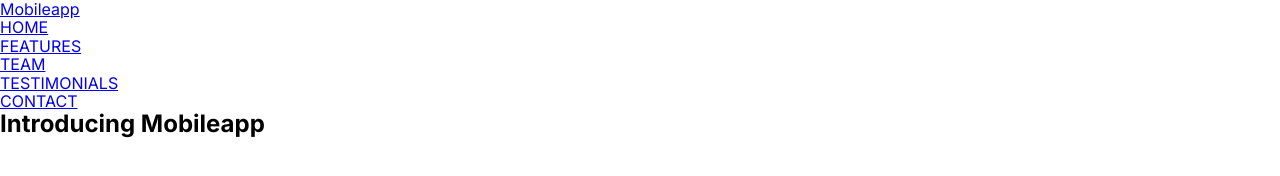
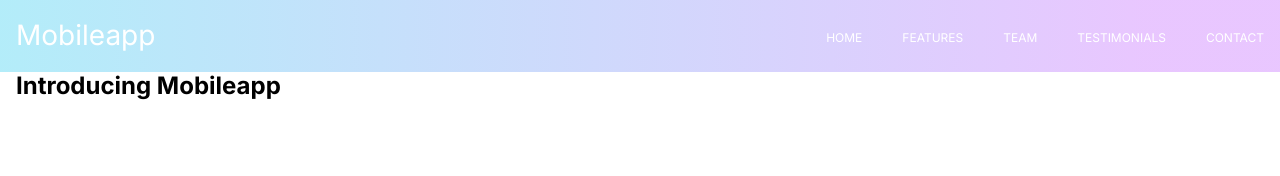
Before and after one commit to Tigriceo/fs-91, a plain HTML site: page index.html in a window 1280 px wide. Drawn offline with nearby package versions, Linux system fonts and the light colour scheme.

Commit message:
Update styles for header

```diff
--- a/css/style.css
+++ b/css/style.css
@@ -2,8 +2,8 @@
   box-sizing: border-box;
 }
 
-body{
-  font-family: 'Inter', sans-serif;
+body {
+  font-family: "Inter", sans-serif;
 }
 
 .fw-500 {
@@ -23,6 +23,48 @@ p,
 ul {
   margin: 0;
   padding: 0;
+}
+
+.container {
+  max-width: 1280px;
+  margin: 0 auto;
+  padding: 0 16px;
+}
+
+.header {
+  background: linear-gradient(
+    90.03deg,
+    rgba(0, 197, 235, 0.3) -1.97%,
+    rgba(181, 68, 254, 0.3) 89.43%
+  );
+  /* backdrop-filter: blur(17.5px); */
+}
+
+.header-nav {
+  display: flex;
+  justify-content: space-between;
+  align-items: center;
+}
+
+.header-nav a {
+  text-decoration: none;
+  color: #fff;
+}
+
+.header-menu {
+  display: flex;
+  gap: 40px;
+}
+
+.header-menu__link {
+  font-size: 12px;
+  line-height: 1.25;
+}
+
+.logo {
+  font-size: 28px;
+  line-height: 1.21;
+  padding: 19px 0;
 }
 
 button {
```
